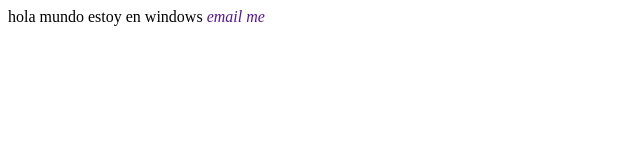
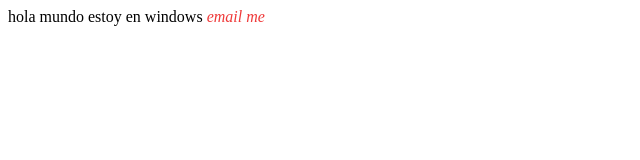
Before and after one commit to YhonatanQU/SerSJM, a plain HTML site: page index.html in a window 1280 px wide. Shown: the full height of the page, 0-640 px from the left. Drawn offline with Linux system fonts and the light colour scheme.

Commit message:
estilos a la pseudoclase link

```diff
--- a/css/App.css
+++ b/css/App.css
@@ -1,8 +1,8 @@
 a{
 	font-style: italic;
 	text-decoration: none;
-	color: ##EF3A3A;
+	color: #EF3A3A;
 }
-a:active{
+a:link{
 	color: #B10B0B;
 }
```
